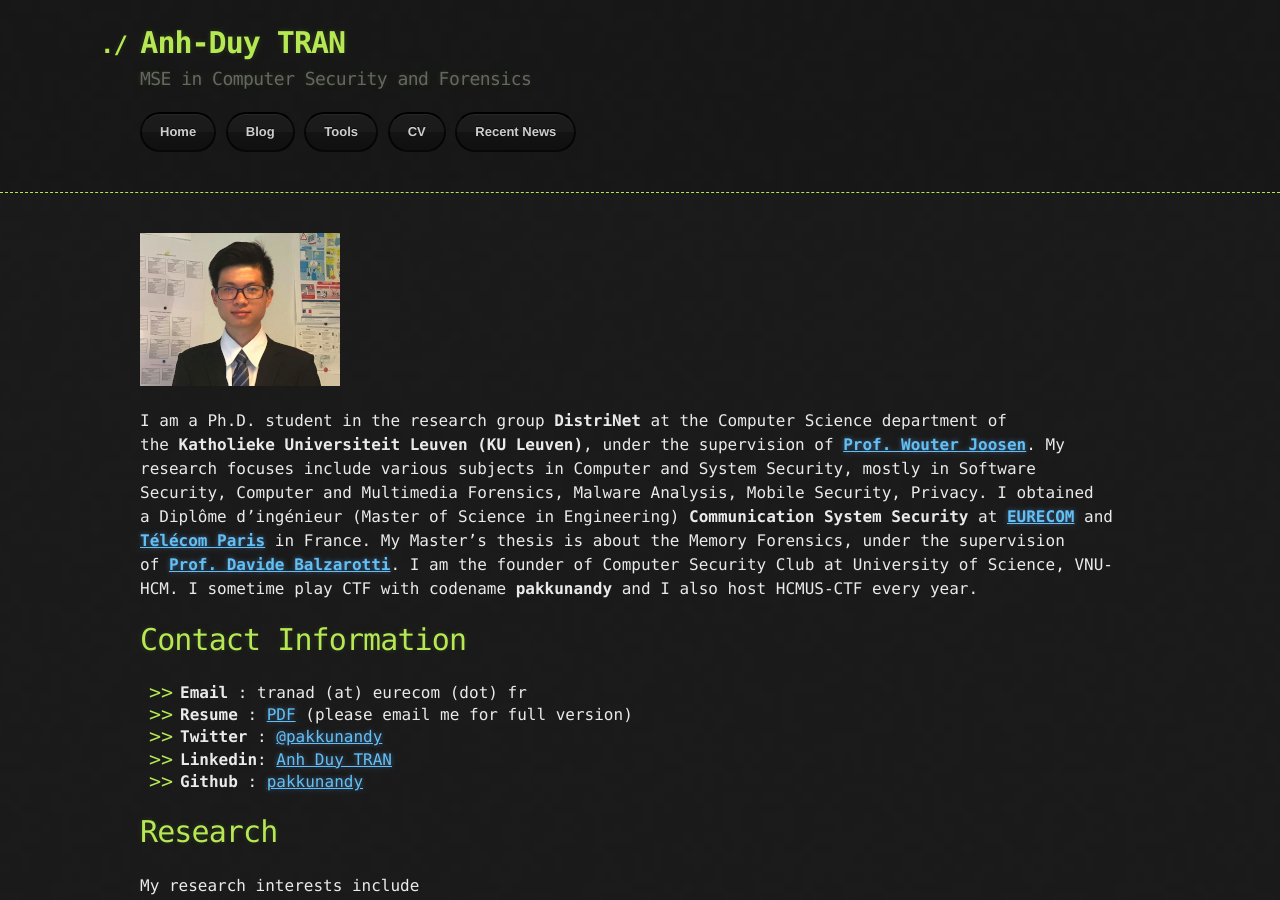
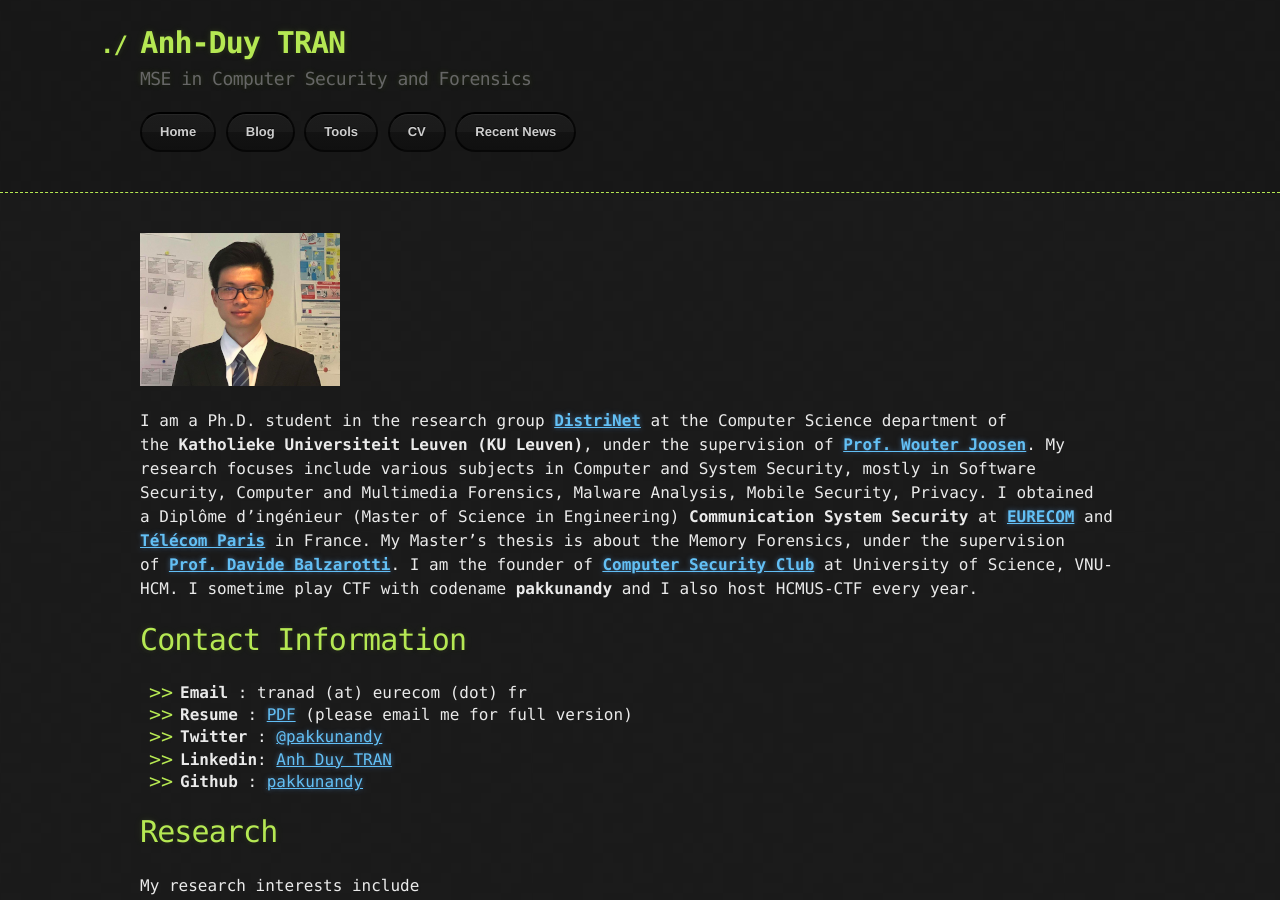
Before and after one commit to pakkunandy/pakkunandy.github.io, a Jekyll site: the page built from index.md, in a window 1280 px wide and 900 px high. Built offline with Jekyll 4.4.1, drawn with Linux system fonts in a browser that asks for light colours; part of the change alters nothing that is shown.

```diff
--- a/index.md
+++ b/index.md
@@ -5,10 +5,11 @@ layout: default
 ![Avatar](./assets/images/avatar.png)
 
 <!-- I'm **Anh Duy TRAN (MSE, CHFI)**. I am a Master (MSE) in **Communication System Security** at [**EURECOM**](https://www.eurecom.fr/en) and [**Télécom Paris**](https://www.telecom-paris.fr/en/home) in France. My research focuses include many subjects in Computer and System Security, mostly in **Computer Forensics**, **Mobile System Security, Privacy** and **Software Security**. I work to help organizations to inspect digital evidence in the cyber-crime investigation process, to design secured systems and software.  -->
-I am a Ph.D. student in the research group **DistriNet** at the Computer Science department of the **Katholieke Universiteit Leuven (KU Leuven)**, under the supervision of [**Prof. Wouter Joosen**](https://distrinet.cs.kuleuven.be/people/WouterJoosen).
+
+I am a Ph.D. student in the research group [**DistriNet**](https://distrinet.cs.kuleuven.be/) at the Computer Science department of the **Katholieke Universiteit Leuven (KU Leuven)**, under the supervision of [**Prof. Wouter Joosen**](https://distrinet.cs.kuleuven.be/people/WouterJoosen).
 My research focuses include various subjects in Computer and System Security, mostly in Software Security, Computer and Multimedia Forensics, Malware Analysis, Mobile Security, Privacy.
 I obtained a Diplôme d'ingénieur (Master of Science in Engineering) **Communication System Security** at [**EURECOM**](https://www.eurecom.fr/en) and [**Télécom Paris**](https://www.telecom-paris.fr/en/home) in France. My Master's thesis is about the Memory Forensics, under the supervision of [**Prof. Davide Balzarotti**](http://s3.eurecom.fr/~balzarot/).
-I am the founder of Computer Security Club at University of Science, VNU-HCM. I sometime play CTF with codename **pakkunandy** and I also host HCMUS-CTF every year.
+I am the founder of [**Computer Security Club**](https://www.facebook.com/hcmus.compsec.club) at University of Science, VNU-HCM. I sometime play CTF with codename **pakkunandy** and I also host HCMUS-CTF every year.
 
 <!---
 I am currently involved in memory forensics research with Prof. [Davide Balzarotti](http://s3.eurecom.fr/~balzarot/). Besides, I am a lecturer and a researcher in Computer Security in [VNU-HCMUS](https://en.hcmus.edu.vn/). In my free time, I play CTF with [NOPS](http://www.s3.eurecom.fr/nops/index.html) team, EURECOM.
```
